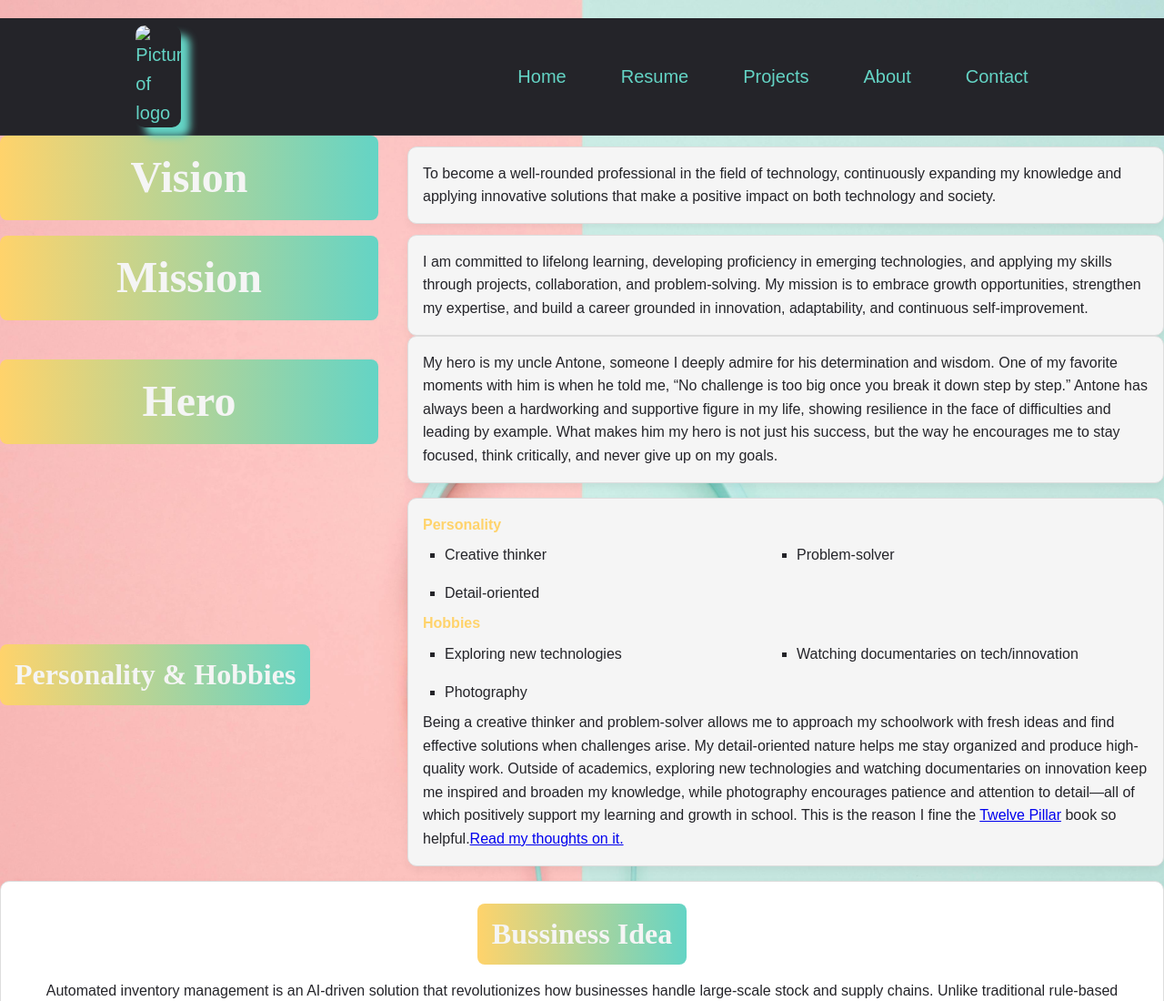
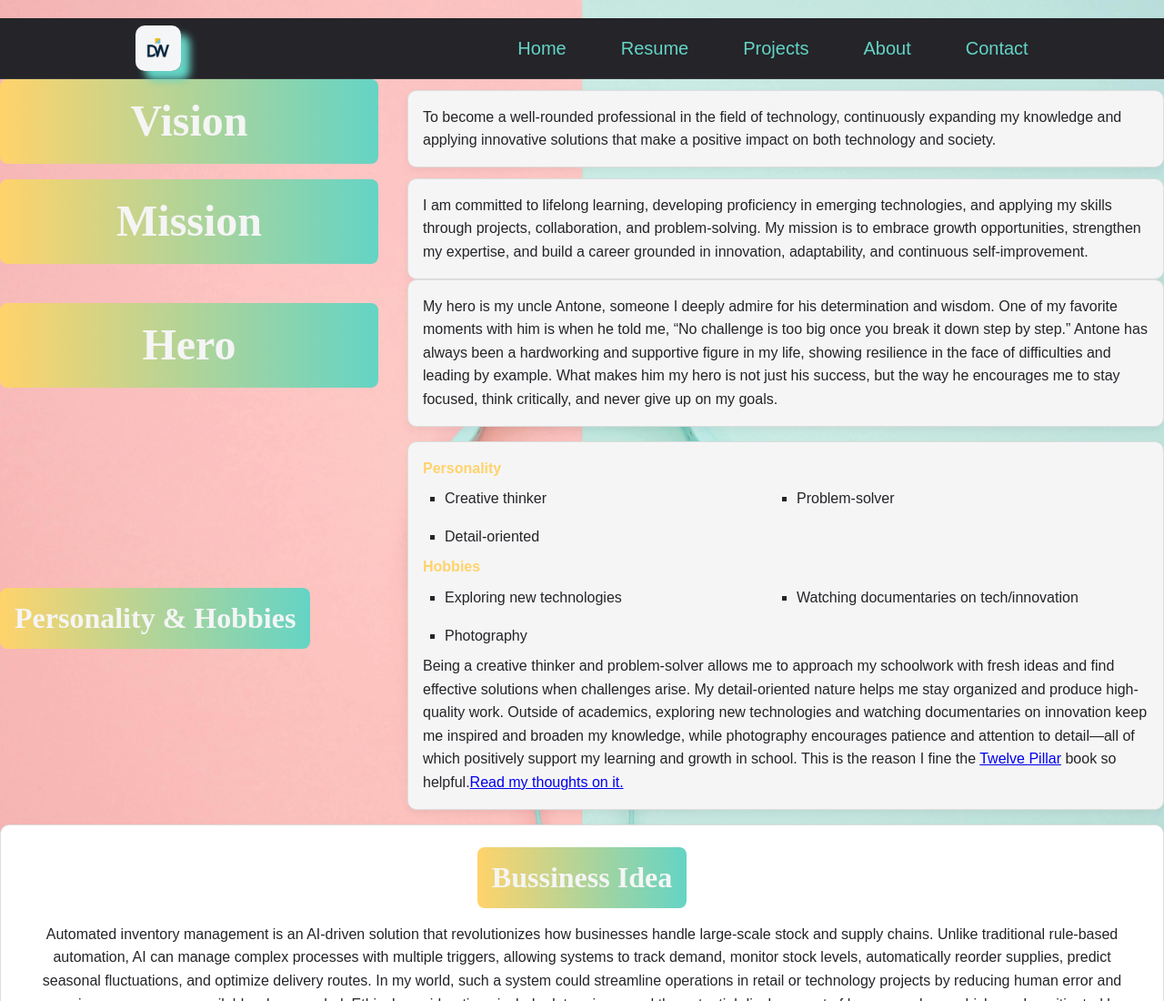
Before and after one commit to Deondre-Williams/Portfolio, a plain HTML site: page About.html in a window 1280 px wide. Shown: the top 1100 px of the page at 91% size. Drawn offline with Linux system fonts and the light colour scheme; the site is published under a folder, as on GitHub Pages, so addresses that start at the root find nothing.

Commit message:
Update About.html

```diff
--- a/About.html
+++ b/About.html
@@ -22,7 +22,7 @@ ID#: 2307492
     <nav class="nav-flex-container">
         <div class="logo">
             <a class="logo-link" href="/index.html">
-                <img src="/Assets/logo.png" alt="Picture of logo" >
+                <img src="./Assets/logo.png" alt="Picture of logo" >
             </a>
         </div>
      <div> <a href="index.html">Home</a></div>
@@ -138,4 +138,5 @@ ID#: 2307492
 </body>
 
 
+
 </html>
```
